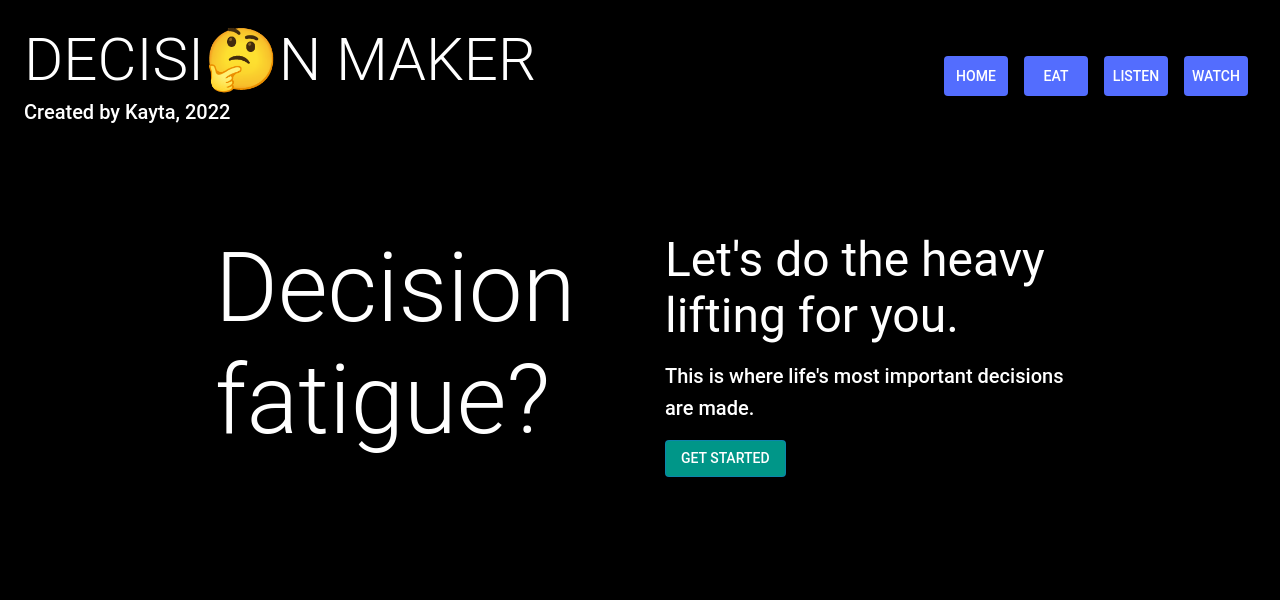
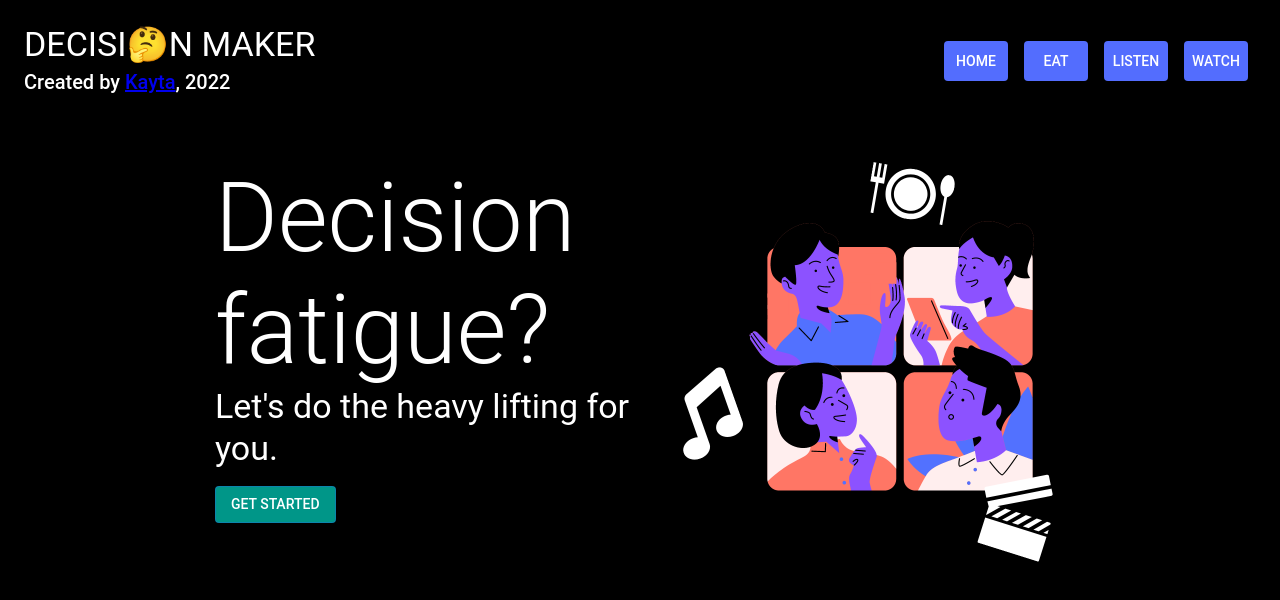
Before and after one commit to kaytawho/decision-maker, a React (Create React App) app in the folder frontend/: page / in a window 1280 px wide. Shown: the top 600 px of the page. Built offline with nearby package versions, Linux system fonts and the light colour scheme.

Commit message:
updating homepage

```diff
--- a/frontend/src/App.tsx
+++ b/frontend/src/App.tsx
@@ -65,8 +65,8 @@ function App() {
           <CssBaseline>
             <AppBar position="static" color="default" sx={{ color: 'white'}}>
               <Toolbar sx={{ flexWrap: 'wrap', backgroundColor: 'black', padding: 3}}>
-                  <Typography variant="h2" color="inherit" noWrap sx={{ flexGrow: 1 }}> DECISI🤔N MAKER
-                      <Typography variant="h6">Created by Kayta, 2022</Typography>
+                  <Typography variant="h4" color="inherit" noWrap sx={{ flexGrow: 1 }}> DECISI🤔N MAKER
+                      <Typography variant="h6">Created by <a href="https://github.com/kaytawho">Kayta</a>, 2022</Typography>
                   </Typography>
                   <Button variant="contained" href="/" sx={{ p: 1, m: 1 }} style={{ backgroundColor: '#536DFE' }}>Home</Button>
                     <Button variant="contained" href="/decide-food" sx={{ p: 1, m: 1 }} style={{ backgroundColor: '#536DFE' }}>Eat</Button>
--- a/frontend/src/components/HomePage.tsx
+++ b/frontend/src/components/HomePage.tsx
@@ -7,16 +7,16 @@ export function Home() {
     return (
         <div>
             <Paper>
-                <Grid container padding={10} justifyContent="center">
+                <Grid container padding={5} justifyContent="center">
                     <Grid item sx={{ height: "50%", width: 450 }}>
                         <Typography variant="h1" textAlign="left">Decision fatigue?</Typography>
-                    </Grid>
-                    <Grid item sx={{ height: "50%", width: 400, alignItems: 'center'}} >
-                        <Typography variant="h3" textAlign="left">Let's do the heavy lifting for you.</Typography>
-                        <Typography variant="h6" textAlign="left" sx={{ mt: 2}}>This is where life's most important decisions are made.</Typography>
-                        <Button variant="outlined" href="/decide-food" sx={{ mt: 2, backgroundColor: '#009688', color: 'white' }}>Get started </Button>
-                    </Grid>
-                </Grid>
+                            <Typography variant="h4" textAlign="left">Let's do the heavy lifting for you.</Typography>
+                                    <Button variant="outlined" href="/decide-food" sx={{ mt: 2, backgroundColor: '#009688', color: 'white' }}>Get started </Button>
+                                        </Grid>
+                                            <Grid item sx={{ height: "50%", width: 400, alignItems: 'center'}} >
+                                                <img src={require("./static/people-decisions.png")} alt="illustration of four people" width="400" height="400" />
+                                            </Grid>
+                                        </Grid>
             </Paper>
     </div>
     );
```
Also changed, not shown: frontend/src/components/static/people-decisions.png (added).
